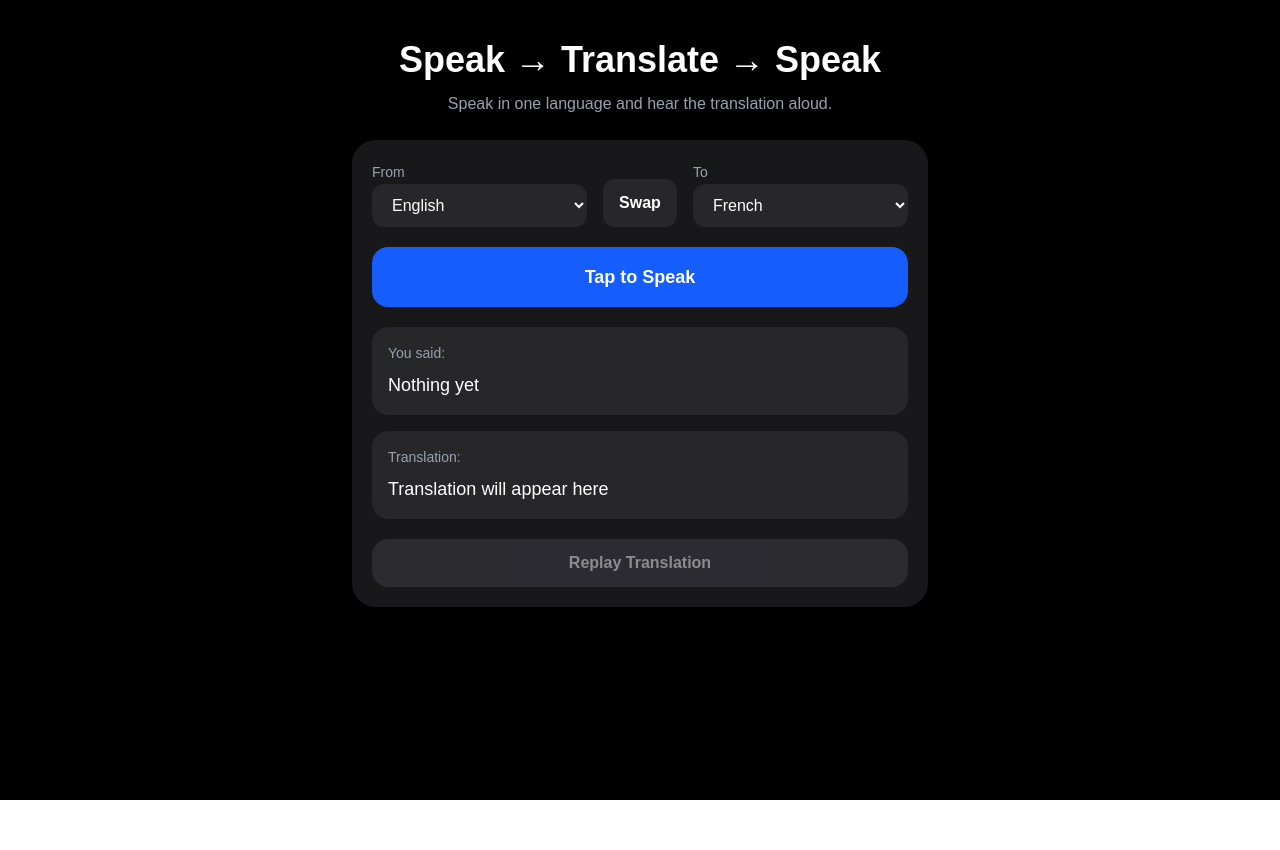
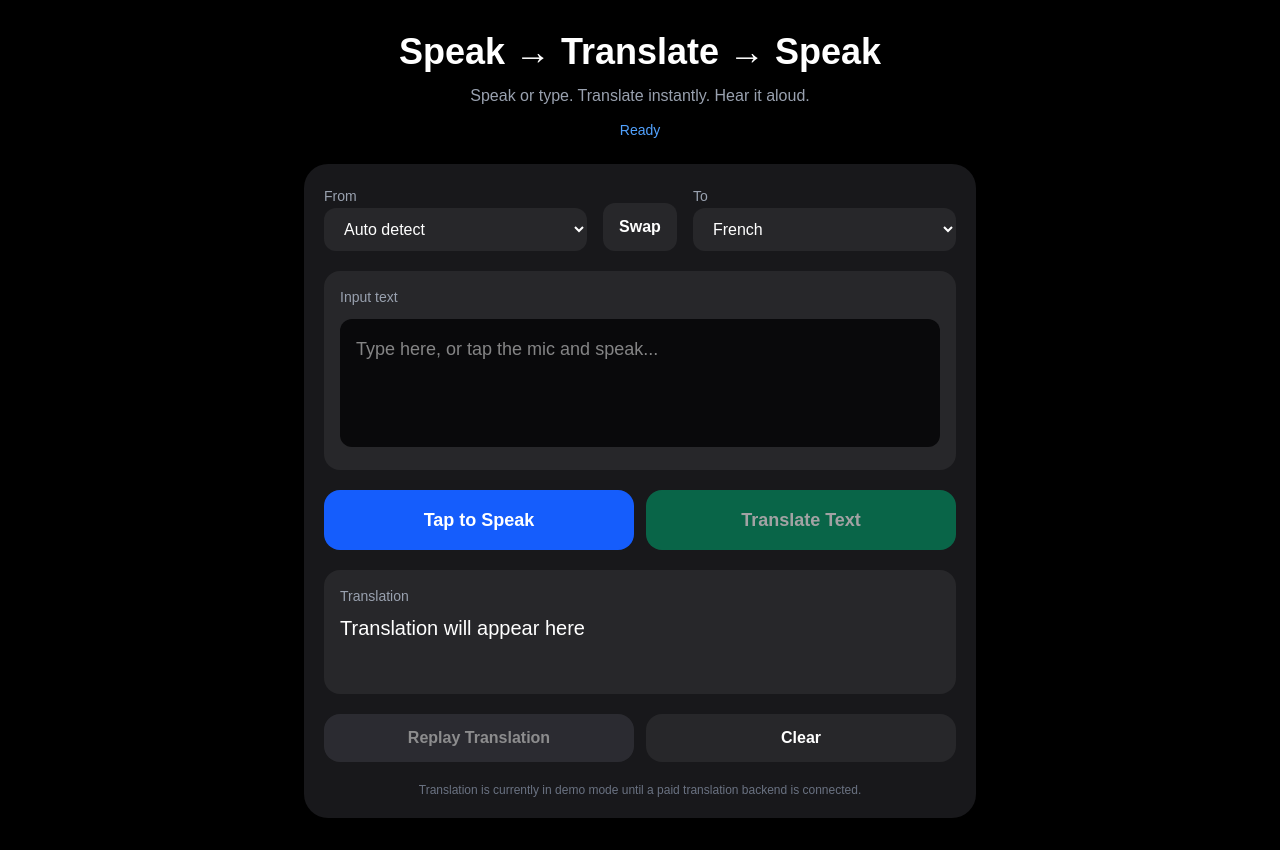
Before and after one commit to Aurelian2025/speak-translate, a Next.js app in the folder web/: page / in a window 1280 px wide. Before the commit the page ends 800 px from the top, so only its background shows below. Built offline with nearby package versions, Linux system fonts and the light colour scheme.

Commit message:
Update page.tsx

```diff
--- a/web/app/page.tsx
+++ b/web/app/page.tsx
@@ -1,8 +1,9 @@
 "use client";
 
-import { useState } from "react";
+import { useRef, useState } from "react";
 
 const languages = [
+  { code: "auto", name: "Auto detect" },
   { code: "en", name: "English" },
   { code: "fr", name: "French" },
   { code: "es", name: "Spanish" },
@@ -17,21 +18,26 @@ const languages = [
 ];
 
 export default function Home() {
-  const [source, setSource] = useState("en");
+  const [source, setSource] = useState("auto");
   const [target, setTarget] = useState("fr");
   const [text, setText] = useState("");
+  const [interimText, setInterimText] = useState("");
   const [translated, setTranslated] = useState("");
+  const [status, setStatus] = useState("Ready");
   const [listening, setListening] = useState(false);
   const [loading, setLoading] = useState(false);
 
+  const recognitionRef = useRef<any>(null);
+
   async function translate(input: string) {
     if (!input.trim()) {
-    setTranslated("No text to translate.");
+      setTranslated("Type or speak something first.");
       return;
     }
 
     setLoading(true);
-  setTranslated("Translating...");
+    setStatus("Translating...");
+    setTranslated("");
 
     try {
       const res = await fetch("/api/translate", {
@@ -48,13 +54,9 @@ export default function Home() {
 
       const data = await res.json();
 
-    if (!res.ok) {
-      setTranslated(`API error: ${JSON.stringify(data)}`);
-      return;
-    }
-
-    if (data.error) {
-      setTranslated(`Error: ${JSON.stringify(data)}`);
+      if (!res.ok || data.error) {
+        setTranslated(`Translation error: ${JSON.stringify(data)}`);
+        setStatus("Translation failed");
         return;
       }
 
@@ -62,13 +64,16 @@ export default function Home() {
 
       if (!result) {
         setTranslated(`No translation returned: ${JSON.stringify(data)}`);
+        setStatus("No result");
         return;
       }
 
       setTranslated(result);
+      setStatus(data.demo ? "Demo translation" : "Translated");
       speak(result);
     } catch (error) {
       setTranslated(`Frontend error: ${String(error)}`);
+      setStatus("Error");
     } finally {
       setLoading(false);
     }
@@ -84,22 +89,67 @@ export default function Home() {
       return;
     }
 
+    stopListening();
+
     const recognition = new SpeechRecognition();
+    recognitionRef.current = recognition;
 
-    recognition.lang = source;
-    recognition.interimResults = false;
-    recognition.continuous = false;
+    recognition.lang = source === "auto" ? "en" : source;
+    recognition.interimResults = true;
+    recognition.continuous = true;
 
-    recognition.onstart = () => setListening(true);
-    recognition.onend = () => setListening(false);
+    recognition.onstart = () => {
+      setListening(true);
+      setStatus("Listening...");
+      setInterimText("");
+    };
+
+    recognition.onend = () => {
+      setListening(false);
+      setStatus("Stopped listening");
+    };
+
+    recognition.onerror = (event: any) => {
+      setListening(false);
+      setStatus(`Mic error: ${event.error || "unknown"}`);
+    };
 
     recognition.onresult = (event: any) => {
-      const spoken = event.results[0][0].transcript;
-      setText(spoken);
-      translate(spoken);
+      let finalTranscript = "";
+      let interimTranscript = "";
+
+      for (let i = event.resultIndex; i < event.results.length; i++) {
+        const transcript = event.results[i][0].transcript;
+
+        if (event.results[i].isFinal) {
+          finalTranscript += transcript;
+        } else {
+          interimTranscript += transcript;
+        }
+      }
+
+      if (interimTranscript) {
+        setInterimText(interimTranscript);
+      }
+
+      if (finalTranscript.trim()) {
+        const nextText = `${text} ${finalTranscript}`.trim();
+        setText(nextText);
+        setInterimText("");
+        translate(nextText);
+      }
     };
 
     recognition.start();
+  }
+
+  function stopListening() {
+    if (recognitionRef.current) {
+      recognitionRef.current.stop();
+      recognitionRef.current = null;
+    }
+
+    setListening(false);
   }
 
   function speak(input: string) {
@@ -113,23 +163,41 @@ export default function Home() {
   }
 
   function swapLanguages() {
+    if (source === "auto") {
+      setSource(target);
+      setTarget("en");
+    } else {
       setSource(target);
       setTarget(source);
+    }
+
     setText("");
+    setInterimText("");
     setTranslated("");
+    setStatus("Languages swapped");
+  }
+
+  function clearAll() {
+    stopListening();
+    window.speechSynthesis.cancel();
+    setText("");
+    setInterimText("");
+    setTranslated("");
+    setStatus("Cleared");
   }
 
   return (
-    <main className="min-h-screen bg-black text-white px-6 py-10">
-      <div className="mx-auto max-w-xl space-y-6">
+    <main className="min-h-screen bg-black text-white px-5 py-8">
+      <div className="mx-auto max-w-2xl space-y-6">
         <header className="text-center space-y-3">
           <h1 className="text-4xl font-bold">Speak → Translate → Speak</h1>
           <p className="text-gray-400">
-            Speak in one language and hear the translation aloud.
+            Speak or type. Translate instantly. Hear it aloud.
           </p>
+          <p className="text-sm text-blue-400">{status}</p>
         </header>
 
-        <section className="rounded-3xl bg-zinc-900 p-5 space-y-5">
+        <section className="rounded-3xl bg-zinc-900 p-5 space-y-5 shadow-xl">
           <div className="grid grid-cols-1 gap-4 sm:grid-cols-[1fr_auto_1fr] sm:items-end">
             <label className="space-y-2">
               <span className="text-sm text-gray-400">From</span>
@@ -160,7 +228,9 @@ export default function Home() {
                 onChange={(e) => setTarget(e.target.value)}
                 className="w-full rounded-xl bg-zinc-800 px-4 py-3 text-white outline-none"
               >
-                {languages.map((language) => (
+                {languages
+                  .filter((language) => language.code !== "auto")
+                  .map((language) => (
                     <option key={language.code} value={language.code}>
                       {language.name}
                     </option>
@@ -169,35 +239,77 @@ export default function Home() {
             </label>
           </div>
 
+          <div className="rounded-2xl bg-zinc-800 p-4 space-y-3">
+            <label className="block text-sm text-gray-400">Input text</label>
+            <textarea
+              value={text}
+              onChange={(e) => setText(e.target.value)}
+              placeholder="Type here, or tap the mic and speak..."
+              className="min-h-32 w-full resize-none rounded-xl bg-zinc-950 p-4 text-lg text-white outline-none"
+            />
+
+            {interimText && (
+              <p className="rounded-xl bg-zinc-700 p-3 text-gray-300">
+                Hearing: {interimText}
+              </p>
+            )}
+          </div>
+
+          <div className="grid grid-cols-1 gap-3 sm:grid-cols-2">
+            {!listening ? (
               <button
                 onClick={startListening}
-            disabled={listening || loading}
-            className="w-full rounded-2xl bg-blue-600 px-6 py-4 text-lg font-semibold hover:bg-blue-500 disabled:cursor-not-allowed disabled:opacity-60"
+                disabled={loading}
+                className="rounded-2xl bg-blue-600 px-6 py-4 text-lg font-semibold hover:bg-blue-500 disabled:cursor-not-allowed disabled:opacity-60"
               >
-            {listening ? "Listening..." : loading ? "Translating..." : "Tap to Speak"}
+                Tap to Speak
               </button>
+            ) : (
+              <button
+                onClick={stopListening}
+                className="rounded-2xl bg-red-600 px-6 py-4 text-lg font-semibold hover:bg-red-500"
+              >
+                Stop Listening
+              </button>
+            )}
 
-          <div className="space-y-4">
-            <div className="rounded-2xl bg-zinc-800 p-4">
-              <p className="mb-2 text-sm text-gray-400">You said:</p>
-              <p className="min-h-6 text-lg">{text || "Nothing yet"}</p>
+            <button
+              onClick={() => translate(text)}
+              disabled={loading || !text.trim()}
+              className="rounded-2xl bg-emerald-600 px-6 py-4 text-lg font-semibold hover:bg-emerald-500 disabled:cursor-not-allowed disabled:opacity-60"
+            >
+              {loading ? "Translating..." : "Translate Text"}
+            </button>
           </div>
 
           <div className="rounded-2xl bg-zinc-800 p-4">
-              <p className="mb-2 text-sm text-gray-400">Translation:</p>
-              <p className="min-h-6 text-lg">
+            <p className="mb-2 text-sm text-gray-400">Translation</p>
+            <p className="min-h-16 whitespace-pre-wrap text-xl">
               {translated || "Translation will appear here"}
             </p>
           </div>
-          </div>
 
+          <div className="grid grid-cols-1 gap-3 sm:grid-cols-2">
             <button
               onClick={() => speak(translated)}
               disabled={!translated}
-            className="w-full rounded-2xl bg-zinc-700 px-6 py-3 font-semibold hover:bg-zinc-600 disabled:cursor-not-allowed disabled:opacity-50"
+              className="rounded-2xl bg-zinc-700 px-6 py-3 font-semibold hover:bg-zinc-600 disabled:cursor-not-allowed disabled:opacity-50"
             >
               Replay Translation
             </button>
+
+            <button
+              onClick={clearAll}
+              className="rounded-2xl bg-zinc-800 px-6 py-3 font-semibold hover:bg-zinc-700"
+            >
+              Clear
+            </button>
+          </div>
+
+          <p className="text-center text-xs text-gray-500">
+            Translation is currently in demo mode until a paid translation
+            backend is connected.
+          </p>
         </section>
       </div>
     </main>
```
Lines whose indentation alone changed are shown as unchanged.
